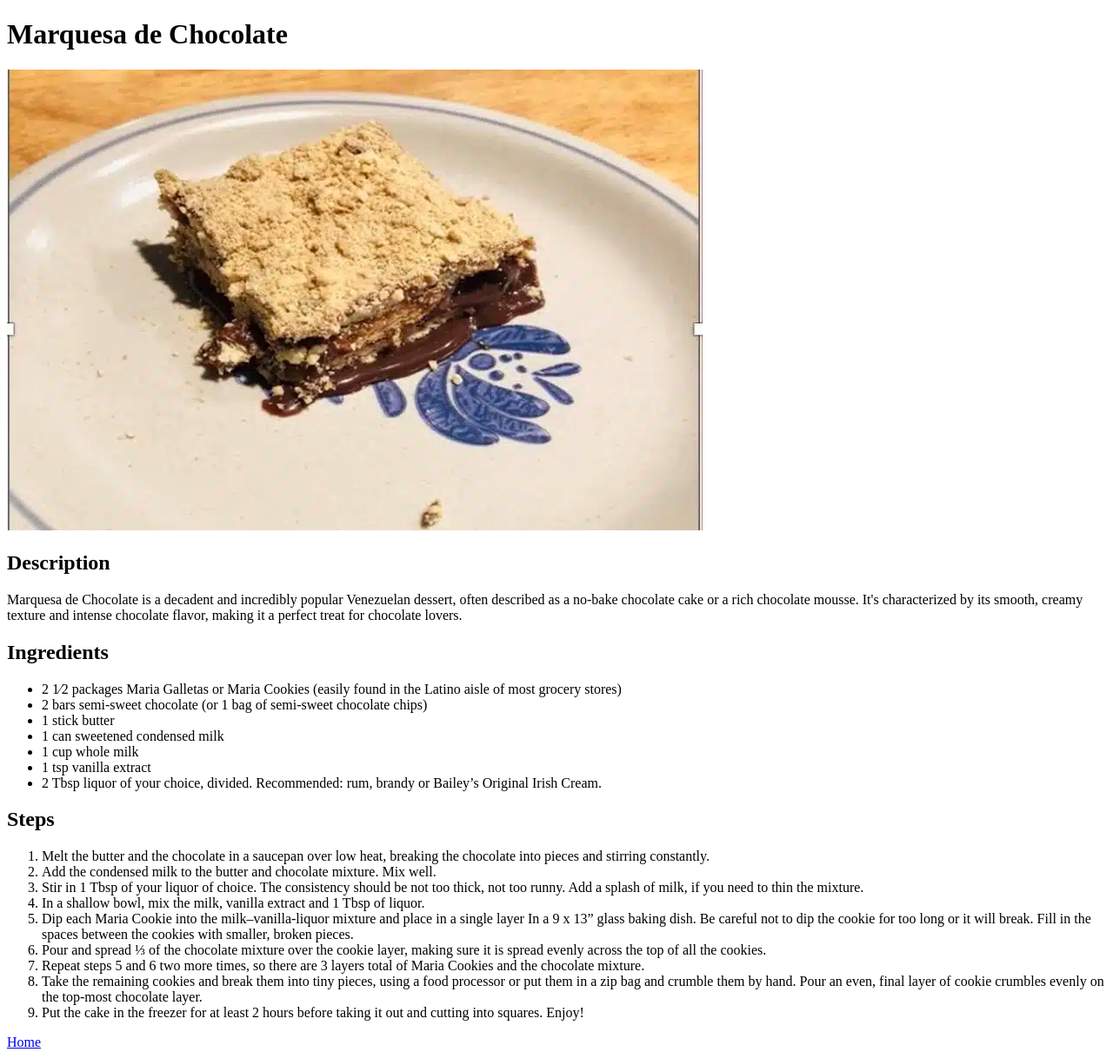
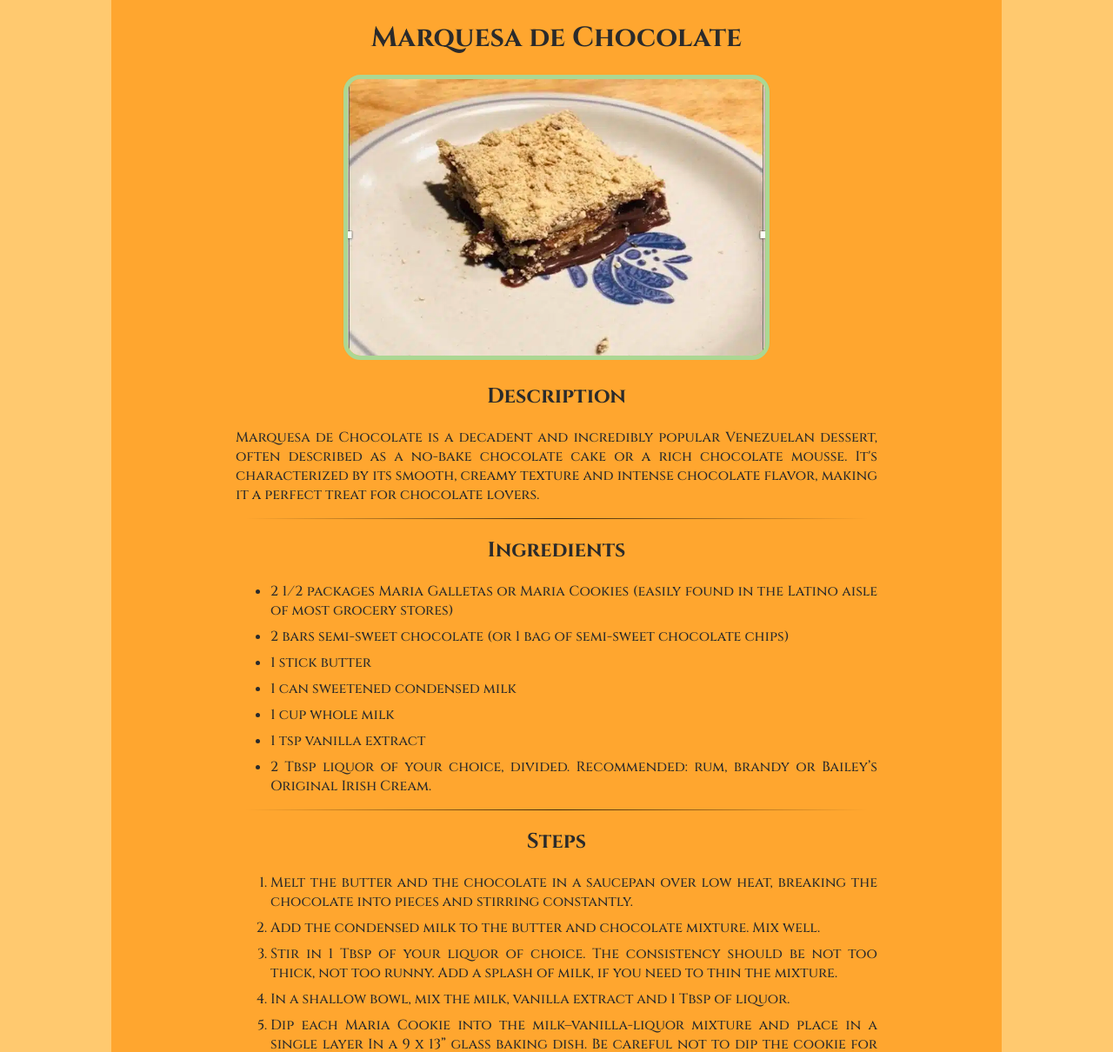
Before and after one commit to d2038-dev/odin-recipes, a plain HTML site: page recipes/marquesa.html in a window 1280 px wide. Shown: the top 1210 px of the page at 87% size. Drawn offline with Linux system fonts and the light colour scheme.

Commit message:
style: improve layout and styling of recipe pages
enhance visual presentation of recipe website.
- improve layout for readability and aesthetics
- style titles, descriptions, ingredients, steps with css
- update index page for new styling

aim for user-friendly and visually appealing experience

```diff
--- a/recipes/marquesa.html
+++ b/recipes/marquesa.html
@@ -4,23 +4,28 @@
 <head>
     <meta charset="UTF-8">
     <meta name="viewport" content="width=device-width, initial-scale=1.0">
+    <link rel="stylesheet" href="../style.css">
     <title>Marquesa de Chocolate</title>
 </head>
 
 <body>
-    <h1>Marquesa de Chocolate</h1>
+    <div class="container">
+        <h1 class="title">Marquesa de Chocolate</h1>
 
-    <img src="../images/marquesa.webp" alt="a plate with a delicious piece of marquesa de chocolate">
+        <img class="main-image" src="../images/marquesa.webp" alt="a plate with a delicious piece of marquesa de chocolate">
 
         <h2>Description</h2>
 
-    <p>Marquesa de Chocolate is a decadent and incredibly popular Venezuelan dessert, often described as a no-bake
+        <p class="description">Marquesa de Chocolate is a decadent and incredibly popular Venezuelan dessert, often described as a no-bake
             chocolate cake or a rich chocolate mousse. It's characterized by its smooth, creamy texture and intense
-        chocolate flavor, making it a perfect treat for chocolate lovers.</p>
+            chocolate flavor, making it a perfect treat for chocolate lovers.
+        </p>
+
+        <hr>
 
         <h2>Ingredients</h2>
 
-    <ul>
+        <ul class="ingredients">
             <li>2 1⁄2 packages Maria Galletas or Maria Cookies (easily found in the Latino aisle of most grocery stores)
             </li>
             <li>2 bars semi-sweet chocolate (or 1 bag of semi-sweet chocolate chips)</li>
@@ -31,29 +36,38 @@
             <li>2 Tbsp liquor of your choice, divided. Recommended: rum, brandy or Bailey’s Original Irish Cream.</li>
         </ul>
 
+        <hr>
+
         <h2>Steps</h2>
 
-    <ol>
+        <ol class="steps">
             <li>Melt the butter and the chocolate in a saucepan over low heat, breaking the chocolate into pieces and
                 stirring constantly.</li>
             <li>Add the condensed milk to the butter and chocolate mixture. Mix well.</li>
             <li>Stir in 1 Tbsp of your liquor of choice. The consistency should be not too thick, not too runny. Add a
                 splash of milk, if you need to thin the mixture.</li>
             <li>In a shallow bowl, mix the milk, vanilla extract and 1 Tbsp of liquor.</li>
-        <li>Dip each Maria Cookie into the milk–vanilla-liquor mixture and place in a single layer In a 9 x 13” glass
-            baking dish. Be careful not to dip the cookie for too long or it will break. Fill in the spaces between the
+            <li>Dip each Maria Cookie into the milk–vanilla-liquor mixture and place in a single layer In a 9 x 13”
+                glass
+                baking dish. Be careful not to dip the cookie for too long or it will break. Fill in the spaces between
+                the
                 cookies with smaller, broken pieces.</li>
-        <li>Pour and spread ⅓ of the chocolate mixture over the cookie layer, making sure it is spread evenly across the
+            <li>Pour and spread ⅓ of the chocolate mixture over the cookie layer, making sure it is spread evenly across
+                the
                 top of all the cookies.</li>
-        <li>Repeat steps 5 and 6 two more times, so there are 3 layers total of Maria Cookies and the chocolate mixture.
+            <li>Repeat steps 5 and 6 two more times, so there are 3 layers total of Maria Cookies and the chocolate
+                mixture.
             </li>
-        <li>Take the remaining cookies and break them into tiny pieces, using a food processor or put them in a zip bag
+            <li>Take the remaining cookies and break them into tiny pieces, using a food processor or put them in a zip
+                bag
                 and crumble them by hand. Pour an even, final layer of cookie crumbles evenly on the top-most chocolate
                 layer.</li>
-        <li>Put the cake in the freezer for at least 2 hours before taking it out and cutting into squares. Enjoy!</li>
+            <li>Put the cake in the freezer for at least 2 hours before taking it out and cutting into squares. Enjoy!
+            </li>
         </ol>
 
         <a href="../index.html">Home</a>
+    </div>
 </body>
 
 </html>
--- a/style.css
+++ b/style.css
@@ -1,16 +1,16 @@
 @import url('https://fonts.googleapis.com/css2?family=Cinzel:wght@400..900&display=swap');
 
-* {
-    margin: 0;
-    padding: 0;
+*,
+*::before,
+*::after {
     box-sizing: border-box;
 }
 
 body {
+    margin: 0;
     background-color: #FFC96F;
     color: #2B2B2B;
     font-family: "Cinzel", "Roboto", "Georgia", serif;
-    font-weight: bold;
 }
 
 .container {
@@ -19,31 +19,51 @@ body {
     min-height: 100vh;
     margin: 0 auto;
     text-align: center;
-    padding: 11px 0;
+    padding: 22px;
 }
 
-.container > * {
-    margin: 11px 0;
+.title {
+    margin-top: 0;
 }
 
-img {
+.description,
+.ingredients,
+.steps {
+    font-weight: 500;
+    text-align: justify;
+    width: 75ch;
+    margin-left: auto;
+    margin-right: auto;
+}
+
+a {
+    color: inherit;
+}
+
+a:hover {
+    color: #FFE8C8;
+}
+
+.main-image {
+    margin: 0;
     width: 50%;
     border: 5px solid #ACD793;
     border-radius: 20px;
 }
 
-ul {
+.recipes {
+    font-weight: 500;
+    padding: 0;
     list-style-type: none;
 }
 
 li {
-    padding: 5px;
+    margin: 8px 0;
 }
 
-a {
-    color: #2B2B2B;
+hr {
+    width: 75ch;
+    border: 0;
+    height: 1px;
+    background-image: linear-gradient(to right, rgba(0, 0, 0, 0), rgba(0, 0, 0, 0.75), rgba(0, 0, 0, 0));
 }
-
-a:hover {
-    color: #FFE8C8;
-}
```
Also changed, not shown: index.html (+6 -3 lines), recipes/arepas.html (+37 -17 lines), recipes/tequeños.html (+47 -22 lines). Lines whose indentation alone changed are shown as unchanged.
